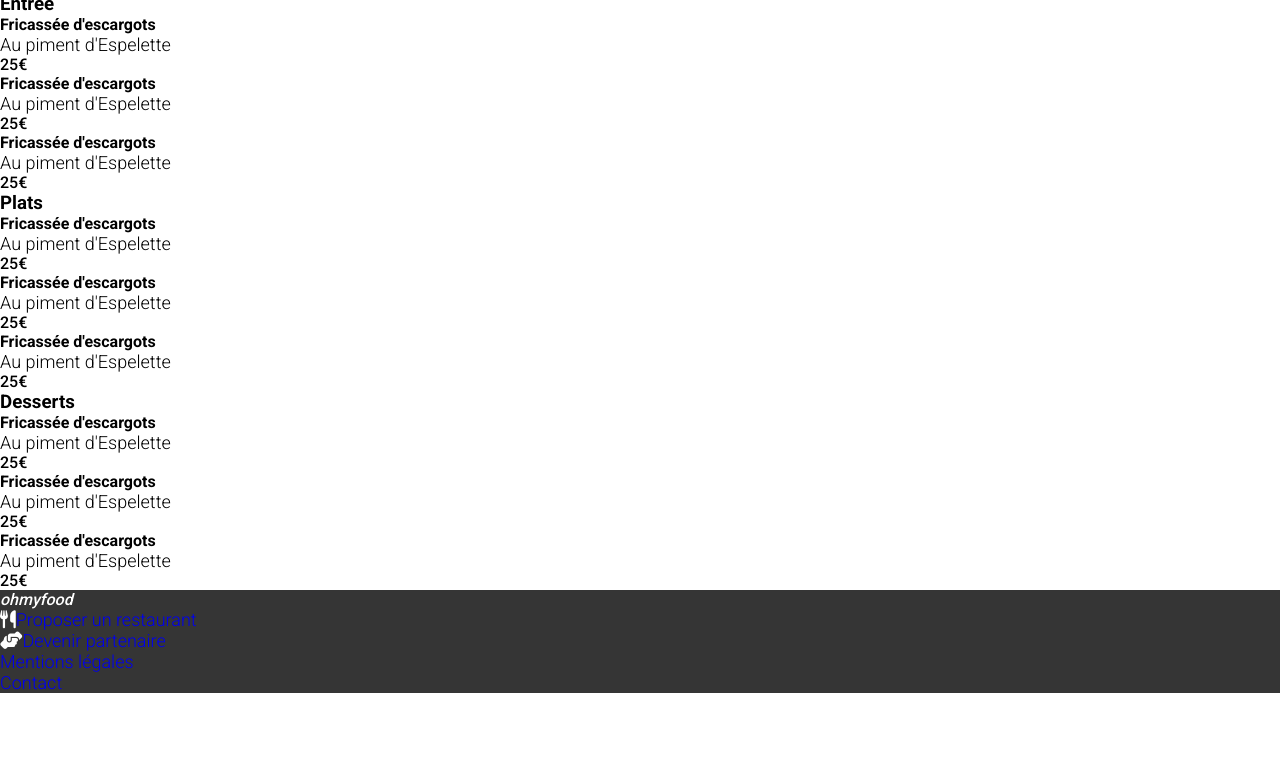
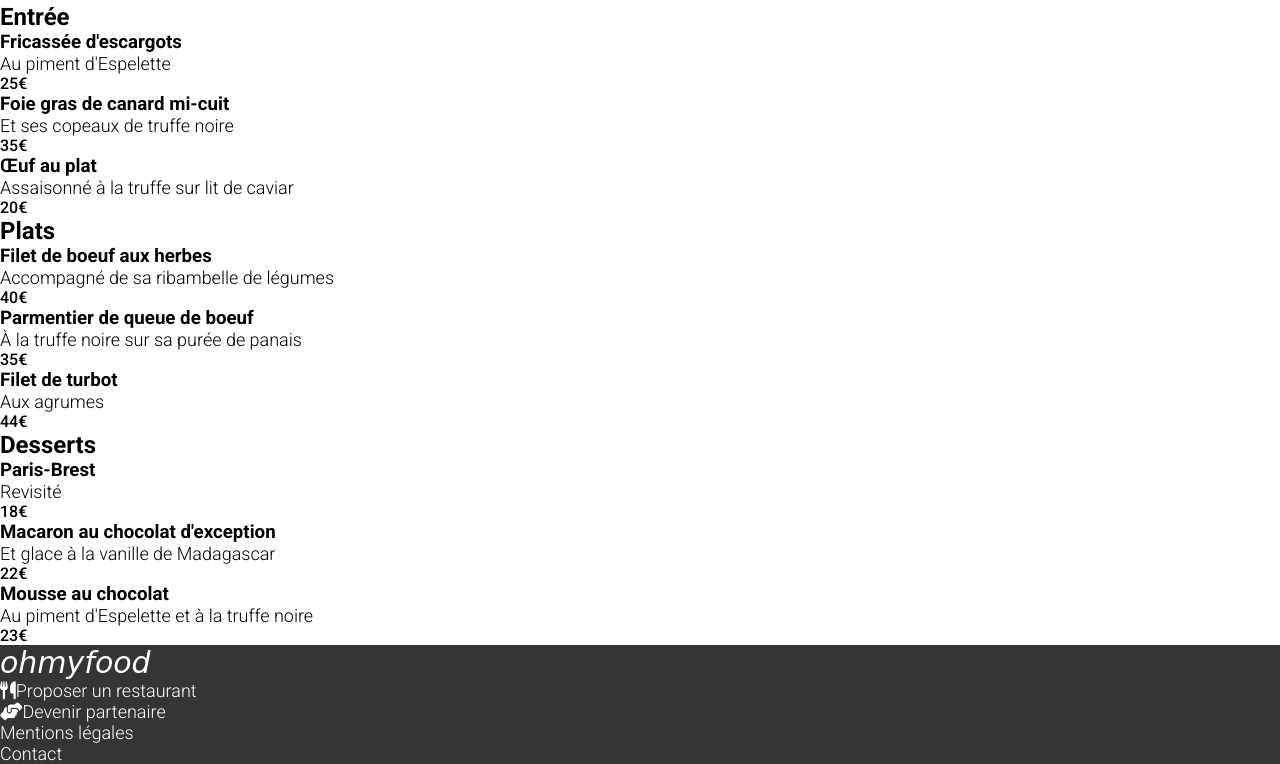
Before and after one commit to Seb59000/OhMyFood, a plain HTML site: page restaurants/restaurant1.html in a window 1280 px wide. Shown: the part 395-1159 px from the top of the page. Before the commit the page ends 1088 px from the top, so only its background shows below. Drawn offline with Linux system fonts and the light colour scheme; a web font is replaced by a local one.

Commit message:
logo remplacé

```diff
--- a/assets/css/style.css
+++ b/assets/css/style.css
@@ -3,15 +3,6 @@
   font-family: 'Roboto', sans-serif;
   margin: 0;
   padding: 0;
-}
-
-h1 {
-  font-family: 'Shrikhand', cursive;
-  width: 162px;
-  margin: auto;
-  font-size: 30px;
-  font-weight: 400;
-  text-align: center;
 }
 
 a {
@@ -31,13 +22,17 @@ p {
 }
 
 
-
 /***** header *****/
 header {
   height: 62px;
   display: flex;
   align-content: center;
   align-items: center;
+}
+
+header img {
+  width: 162px;
+  margin: auto;
 }
 
 header a {
@@ -83,7 +78,7 @@ header a {
   text-align: center;
 }
 
-.explorer h2 {
+.explorer h1 {
   padding: 33px 0 12px 0
 }
 
@@ -117,3 +112,13 @@ footer {
   background: var(--noir-clair);
 
 }
+
+footer em {
+  font-family: 'Shrikhand', cursive;
+  font-size: 30px;
+  font-weight: 400;
+}
+
+footer a {
+  color: white;
+}
--- a/restaurants/restaurant1.html
+++ b/restaurants/restaurant1.html
@@ -22,101 +22,99 @@
             <a href="../index.html">
                 <i class="fa-solid fa-arrow-left"></i>
             </a>
-            <h1>
-                ohMyFood
-            </h1>
+            <img src="../assets/images/logo/ohmyfood.png" alt="Logo ohMyFood">
         </header>
         <main>
             <img src="../assets/images/restaurants/jay-wennington-N_Y88TWmGwA-unsplash.jpg"
                 alt="Assiette la palette du goût" class="restaurant__img">
-            <h2>
+            <h1>
                 La palette du goût
-            </h2>
+            </h1>
             <i class="fa-regular fa-heart"></i>
             <section class="menu">
                 <!-- Entrées -->
-                <h3>
+                <h2>
                     <span>Entr</span>ée
-                </h3>
+                </h2>
                 <div class="menu__item">
-                    <h4>
+                    <h3>
                         Fricassée d'escargots
-                    </h4>
+                    </h3>
                     <p>
                         Au piment d'Espelette
                     </p><span class="price">25€</span>
                 </div>
                 <div class="menu__item">
-                    <h4>
-                        Fricassée d'escargots
-                    </h4>
+                    <h3>
+                        Foie gras de canard mi-cuit
+                    </h3>
                     <p>
-                        Au piment d'Espelette
-                    </p><span class="price">25€</span>
+                        Et ses copeaux de truffe noire
+                    </p><span class="price">35€</span>
                 </div>
                 <div class="menu__item">
-                    <h4>
-                        Fricassée d'escargots
-                    </h4>
+                    <h3>
+                        Œuf au plat
+                    </h3>
                     <p>
-                        Au piment d'Espelette
-                    </p><span class="price">25€</span>
+                        Assaisonné à la truffe sur lit de caviar
+                    </p><span class="price">20€</span>
                 </div>
                 <!-- Plats -->
-                <h3>
+                <h2>
                     <span>Plat</span>s
-                </h3>
+                </h2>
                 <div class="menu__item">
-                    <h4>
-                        Fricassée d'escargots
-                    </h4>
+                    <h3>
+                        Filet de boeuf aux herbes
+                    </h3>
                     <p>
-                        Au piment d'Espelette
-                    </p><span class="price">25€</span>
+                        Accompagné de sa ribambelle de légumes
+                    </p><span class="price">40€</span>
                 </div>
                 <div class="menu__item">
-                    <h4>
-                        Fricassée d'escargots
-                    </h4>
+                    <h3>
+                        Parmentier de queue de boeuf
+                    </h3>
                     <p>
-                        Au piment d'Espelette
-                    </p><span class="price">25€</span>
+                        À la truffe noire sur sa purée de panais
+                    </p><span class="price">35€</span>
                 </div>
                 <div class="menu__item">
-                    <h4>
-                        Fricassée d'escargots
-                    </h4>
+                    <h3>
+                        Filet de turbot
+                    </h3>
                     <p>
-                        Au piment d'Espelette
-                    </p><span class="price">25€</span>
+                        Aux agrumes
+                    </p><span class="price">44€</span>
                 </div>
                 <!-- Desserts -->
-                <h3>
+                <h2>
                     <span>Dess</span>erts
-                </h3>
+                </h2>
                 <div class="menu__item">
-                    <h4>
-                        Fricassée d'escargots
-                    </h4>
+                    <h3>
+                        Paris-Brest
+                    </h3>
                     <p>
-                        Au piment d'Espelette
-                    </p><span class="price">25€</span>
+                        Revisité
+                    </p><span class="price">18€</span>
                 </div>
                 <div class="menu__item">
-                    <h4>
-                        Fricassée d'escargots
-                    </h4>
+                    <h3>
+                        Macaron au chocolat d'exception
+                    </h3>
                     <p>
-                        Au piment d'Espelette
-                    </p><span class="price">25€</span>
+                        Et glace à la vanille de Madagascar
+                    </p><span class="price">22€</span>
                 </div>
                 <div class="menu__item">
-                    <h4>
-                        Fricassée d'escargots
-                    </h4>
+                    <h3>
+                        Mousse au chocolat
+                    </h3>
                     <p>
-                        Au piment d'Espelette
-                    </p><span class="price">25€</span>
+                        Au piment d'Espelette et à la truffe noire
+                    </p><span class="price">23€</span>
                 </div>
             </section>
         </main>
```
Also changed, not shown: index.html (+10 -13 lines).
